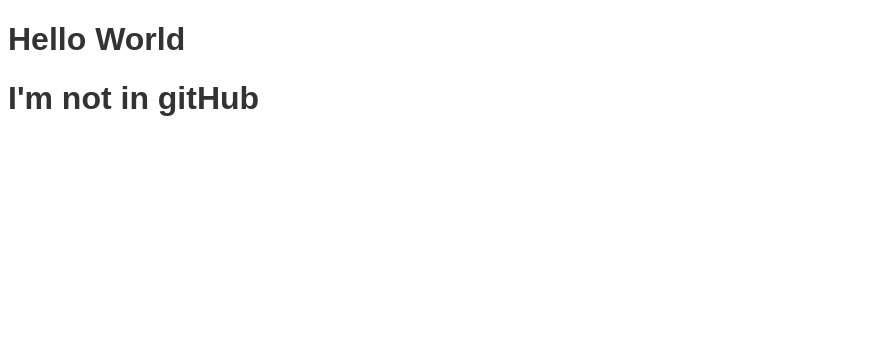
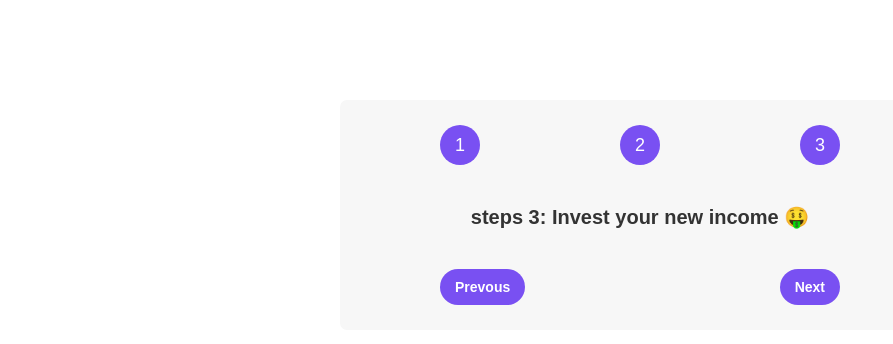
Before and after one commit to SenhadjiMSaid/steps, a React (Create React App) app: page / in a window 1280 px wide. Shown: the top 344 px of the page, without its empty margins (0-893 px from the left). Built offline with nearby package versions, Linux system fonts and the light colour scheme.

Commit message:
Build a Steps Component

```diff
--- a/src/App.js
+++ b/src/App.js
@@ -1,8 +1,29 @@
+const messages = [
+  "Learn React ⚛️",
+  "Apply for jobs 💼",
+  "Invest your new income 🤑",
+];
+
 export default function App() {
+  const steps = 3;
   return (
-    <div>
-      <h1>Hello World</h1>
-      <h1>I'm not in gitHub</h1>
+    <div className="steps">
+      <div className="numbers">
+        <div className={steps >= 1 ? "active" : ""}>1</div>
+        <div className={steps >= 2 ? "active" : ""}>2</div>
+        <div className={steps >= 3 ? "active" : ""}>3</div>
+      </div>
+      <p className="message">
+        steps {steps}: {messages[steps - 1]}
+      </p>
+      <div className="buttons">
+        <button style={{ backgroundColor: "#7950f2", color: "#fff" }}>
+          Prevous
+        </button>
+        <button style={{ backgroundColor: "#7950f2", color: "#fff" }}>
+          Next
+        </button>
+      </div>
     </div>
   );
 }
```
Also changed, not shown: 1 other file (tests, documents, lock files or other folders).
